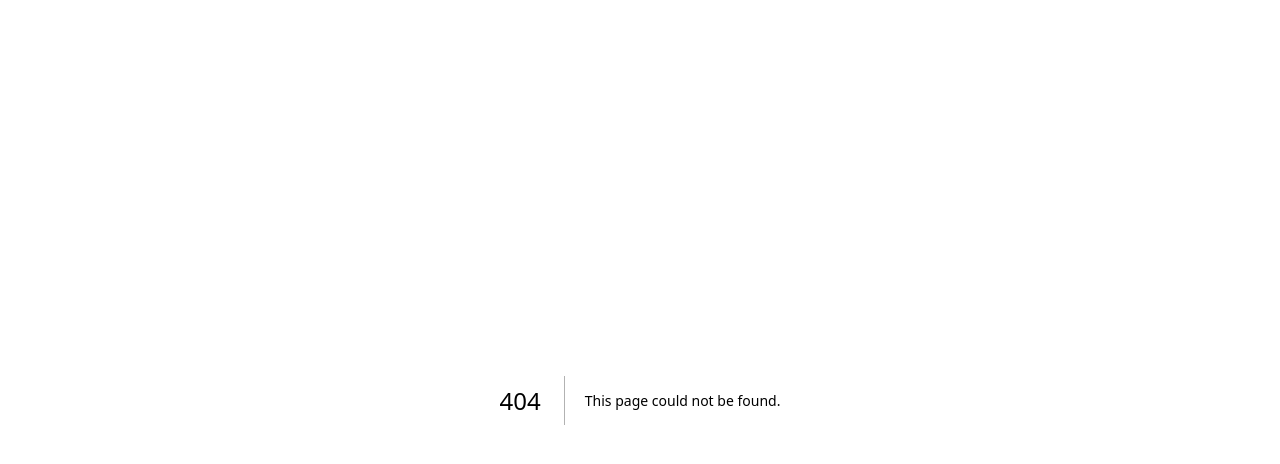
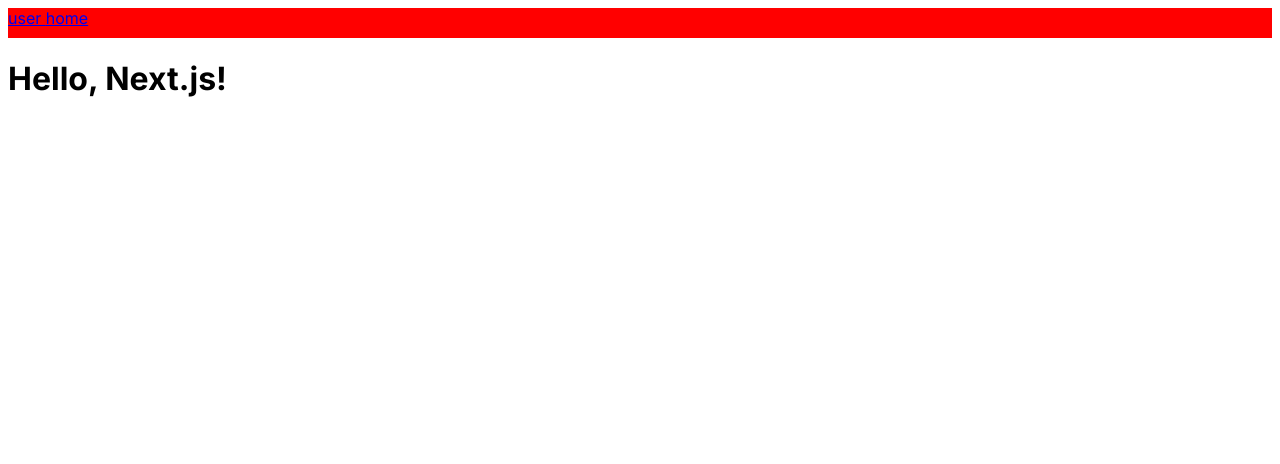
Before and after one commit to Steviemaru/practise-repo, a Next.js app: page /user in a window 1280 px wide. Before the commit this address had no page. Shown: the top 464 px of the page. Built offline with nearby package versions, Linux system fonts and the light colour scheme.

Commit message:
added navbar to homepage and user page

```diff
--- a/app/layout.tsx
+++ b/app/layout.tsx
@@ -1,6 +1,5 @@
-import type { Metadata } from "next";
 import { Inter } from "next/font/google";
-import "./globals.css";
+import Link from "next/link";
 
 const inter = Inter({ subsets: ["latin"] });
 
@@ -16,7 +15,12 @@ export default function RootLayout({
 }>) {
   return (
     <html lang="en">
-      <body className={inter.className}>{children}</body>
+      <body className={inter.className}>
+        <div style={{height:"30px", background:"red"}}>
+          <Link rel="stylesheet" href="/user"> user </Link>
+          <Link rel="stylesheet" href="/"> home </Link>
+        </div>
+        {children}</body>
     </html>
   );
 }
--- /dev/null
+++ b/app/user/page.jsx
@@ -0,0 +1,3 @@
+export default function Page() {
+  return <h1>Hello, Next.js!</h1>
+}
```
